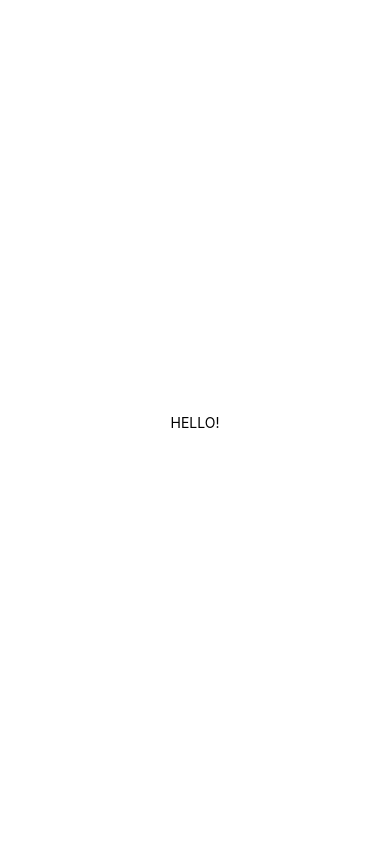
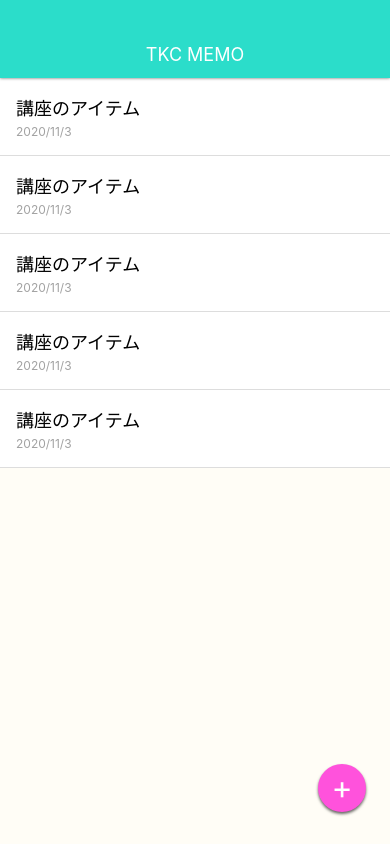
Before and after one commit to tkcel/MemoApp, a React Native app: screen / in a window 390 px wide. Built offline with nearby package versions, Linux system fonts and the light colour scheme.

Commit message:
second commit

```diff
--- a/App.js
+++ b/App.js
@@ -2,11 +2,63 @@
 import React from 'react';
 import { StyleSheet, Text, View } from 'react-native';
 
+//import BodyText from "./src/elements/BodyText";
+
 export default function App() {
   return (
     <View style={styles.container}>
-      <Text>HELLO!</Text>
-      <StatusBar style="auto" />
+      <View style={styles.appbar}>
+        <View>
+          <Text style={styles.appbarTitle}>
+            TKC MEMO
+          </Text>
+        </View>
+      </View>
+      <View style={styles.memoList}>
+        <View style={styles.memoListItem}>
+          <Text style={styles.memoTitle}>
+            講座のアイテム
+          </Text>
+          <Text style={styles.memoDate}>
+            2020/11/3
+          </Text>
+        </View>
+        <View style={styles.memoListItem}>
+          <Text style={styles.memoTitle}>
+            講座のアイテム
+          </Text>
+          <Text style={styles.memoDate}>
+            2020/11/3
+          </Text>
+        </View>
+        <View style={styles.memoListItem}>
+        <Text style={styles.memoTitle}>
+          講座のアイテム
+        </Text>
+        <Text style={styles.memoDate}>
+          2020/11/3
+        </Text>
+        </View>
+        <View style={styles.memoListItem}>
+        <Text style={styles.memoTitle}>
+          講座のアイテム
+        </Text>
+        <Text style={styles.memoDate}>
+          2020/11/3
+        </Text>
+        </View>
+        <View style={styles.memoListItem}>
+        <Text style={styles.memoTitle}>
+          講座のアイテム
+        </Text>
+        <Text style={styles.memoDate}>
+          2020/11/3
+        </Text>
+      </View>
+      </View>
+      <View style={styles.memoAddButton}>
+        <Text style={styles.memoAddButtonTitle}>+</Text>
+      </View>
     </View>
   );
 }
@@ -14,8 +66,70 @@
 const styles = StyleSheet.create({
   container: {
     flex: 1,
-    backgroundColor: '#fff',
+    backgroundColor: '#FFFDF6',
     alignItems: 'center',
     justifyContent: 'center',
+    paddingTop: 78,
+  },
+  appbar : {
+    position : 'absolute',
+    top : 0,
+    left : 0,
+    right : 0,
+    height : 78,
+    paddingTop : 30,
+    backgroundColor: '#2bddca',
+    justifyContent: 'center',
+    alignItems: 'center',
+    shadowColor : '#000000',
+    shadowOffset : {width: 0, height: 0},
+    shadowOpacity : 0.6,
+    shadowRadius : 3,
+    zIndex : 10
+  },
+  appbarTitle : {
+    color : '#fff',
+    fontSize : 18,
+  },
+  memoList :{
+    width : '100%',
+    flex : 1,
+  },
+  memoListItem : {
+    padding : 16,
+    borderBottomWidth : 1,
+    borderBottomColor : '#ddd',
+    backgroundColor : '#fff'
+
+  },
+  memoTitle : {
+    fontSize : 18,
+    marginBottom : 4,
+
+  },
+  memoDate : {
+    fontSize : 12,
+    color : '#a2a2a2',
+
+  },
+  memoAddButton : {
+    position : 'absolute',
+    bottom : 32,
+    right : 24,
+    width : 48,
+    height : 48,
+    backgroundColor : '#ff52dc',
+    borderRadius : 24,
+    justifyContent : 'center',
+    alignItems : 'center',
+    shadowColor : '#000000',
+    shadowOffset : {width: 0, height: 2},
+    shadowOpacity : 0.6,
+    shadowRadius : 3,
+  },
+  memoAddButtonTitle : {
+    fontSize : 32,
+    lineHeight : 32,
+    color : '#fff',
   },
 });
--- /dev/null
+++ b/src/elements/BodyText.js
@@ -0,0 +1,23 @@
+import { StyleSheet, View, Text } from 'react-native';
+import React from 'react';
+
+class BodyText extends React.Component {
+    render() {
+        return (
+            <View>
+                <Text style={styles.text}>
+                    {this.props.children}
+                </Text>
+            </View>
+        );
+    }
+}
+
+const styles = StyleSheet.create({
+    text: {
+        color: '#0f66f7',
+        backgroundColor: '#eeeeee',
+    },
+});
+
+export default BodyText;
```
